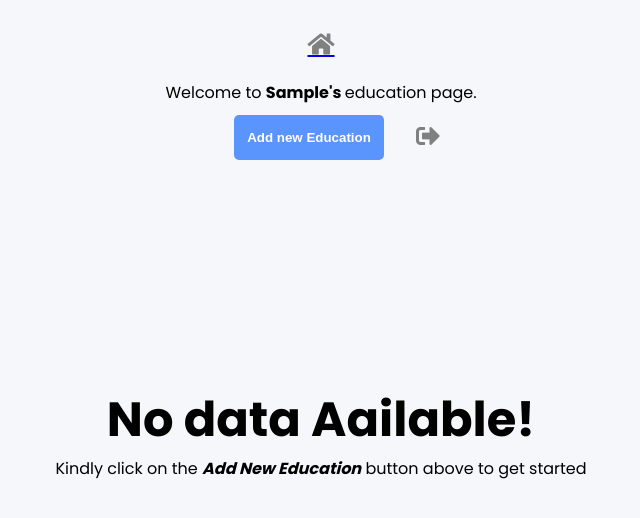
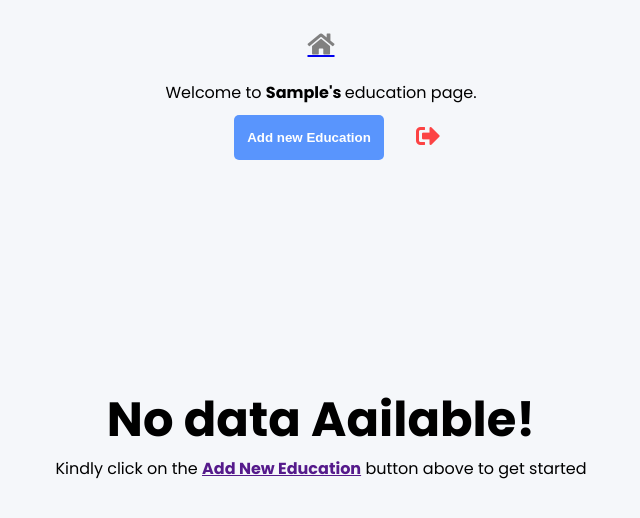
Before and after one commit to nonsodaniel/Showwcase-React-Challenge, a React (Create React App) app: page / in a window 1280 px wide. Both pictures are taken after typing "Sample" into the empty fields and a click on the button "Enter". Shown: the top 518 px of the page, without its empty margins (319-959 px from the left). Built offline with nearby package versions, Linux system fonts and the light colour scheme.

Commit message:
Fixed danger text

```diff
--- a/src/components/assets/css/classes.css
+++ b/src/components/assets/css/classes.css
@@ -16,7 +16,7 @@
     visibility: hidden;
 }
 .text-danger{
-    color: #ff0000ba;;
+    color: #ff0000ba !important;
 }
 .text-primary{
     color: var(--color-pry);
--- a/src/components/layouts/NoData.js
+++ b/src/components/layouts/NoData.js
@@ -1,11 +1,14 @@
 import React from 'react'
+import { Link } from 'react-router-dom'
 
 const NoData = () => {
     return (
         <div>
             <h1 className='text-center font-3'>No data Aailable!</h1>
             <p className='text-center'>
-                Kindly click on the <b><i>Add New Education</i></b>  button above to get started
+                Kindly click on the  <Link>
+                    <b> Add New Education</b>
+                </Link>  button above to get started
              </p>
         </div>
     )
```
